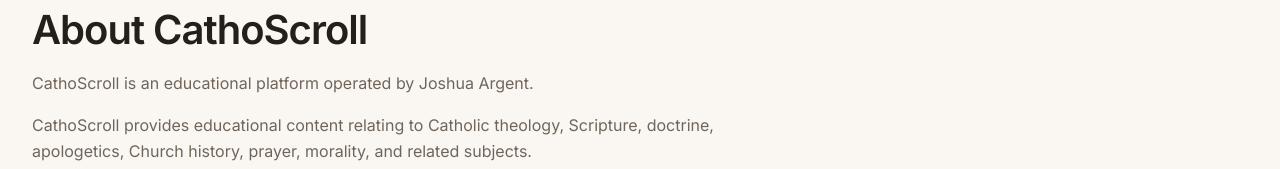
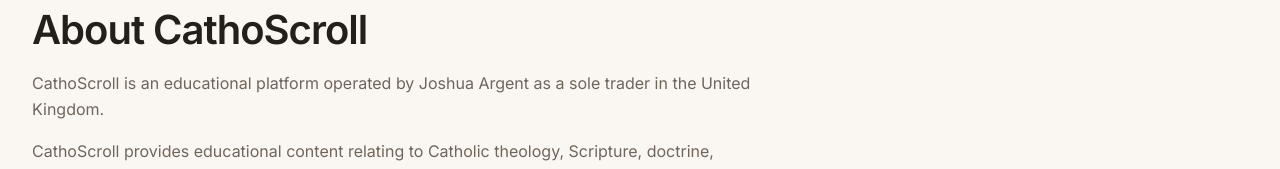
Before and after one commit to joshuaargent/TS_CathoScroll, a Next.js app: page /terms in a window 1280 px wide. Shown: the part 487-656 px from the top of the page. Built offline with nearby package versions, Linux system fonts and the light colour scheme; no server answers.

Commit message:
legal: identify CathoScroll operator as UK sole trader

```diff
--- a/src/app/terms/page.tsx
+++ b/src/app/terms/page.tsx
@@ -44,7 +44,7 @@ export default function TermsPage() {
           </h2>
 
           <p className="text-text-secondary leading-relaxed">
-            CathoScroll is an educational platform operated by Joshua Argent.
+            CathoScroll is an educational platform operated by Joshua Argent as a sole trader in the United Kingdom.
           </p>
 
           <p className="text-text-secondary mt-4 leading-relaxed">
```
